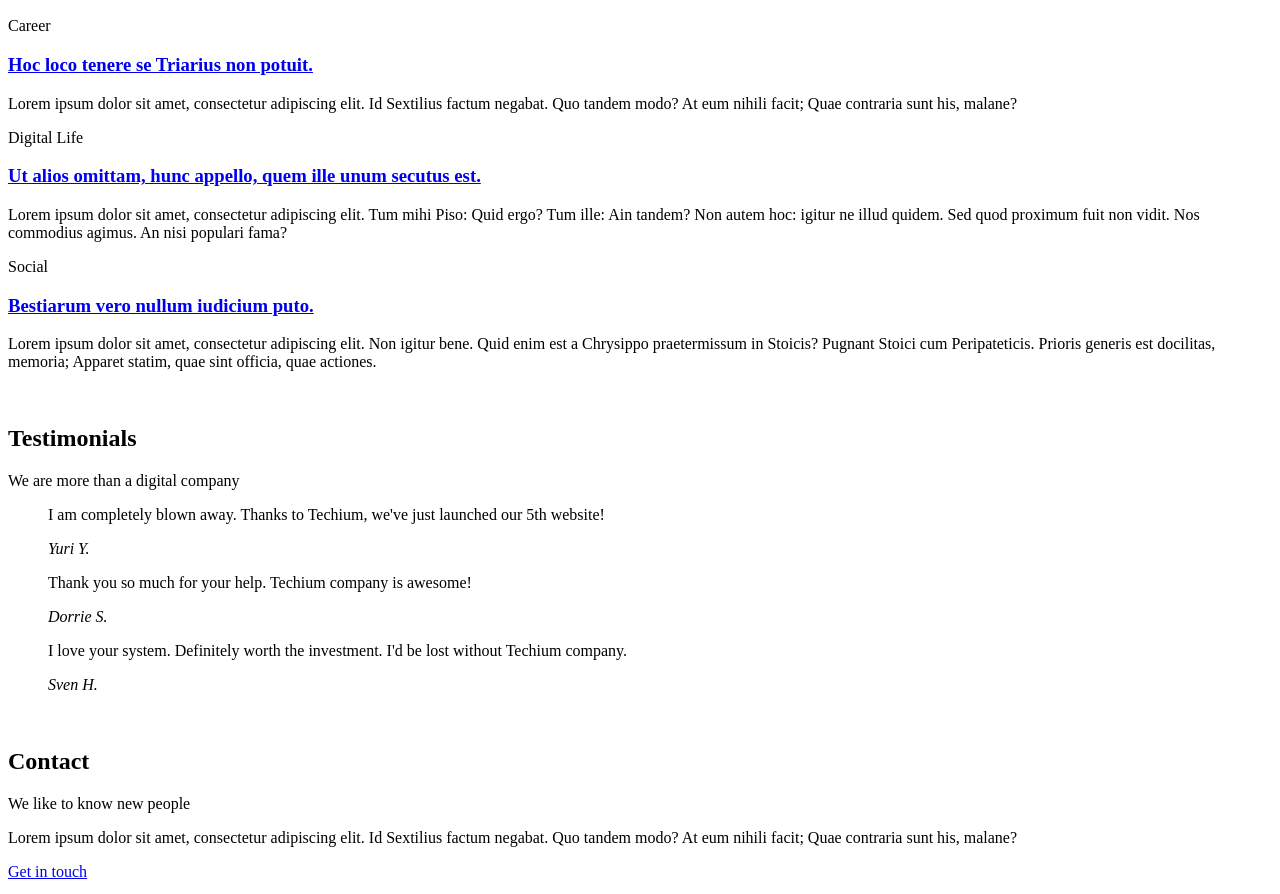
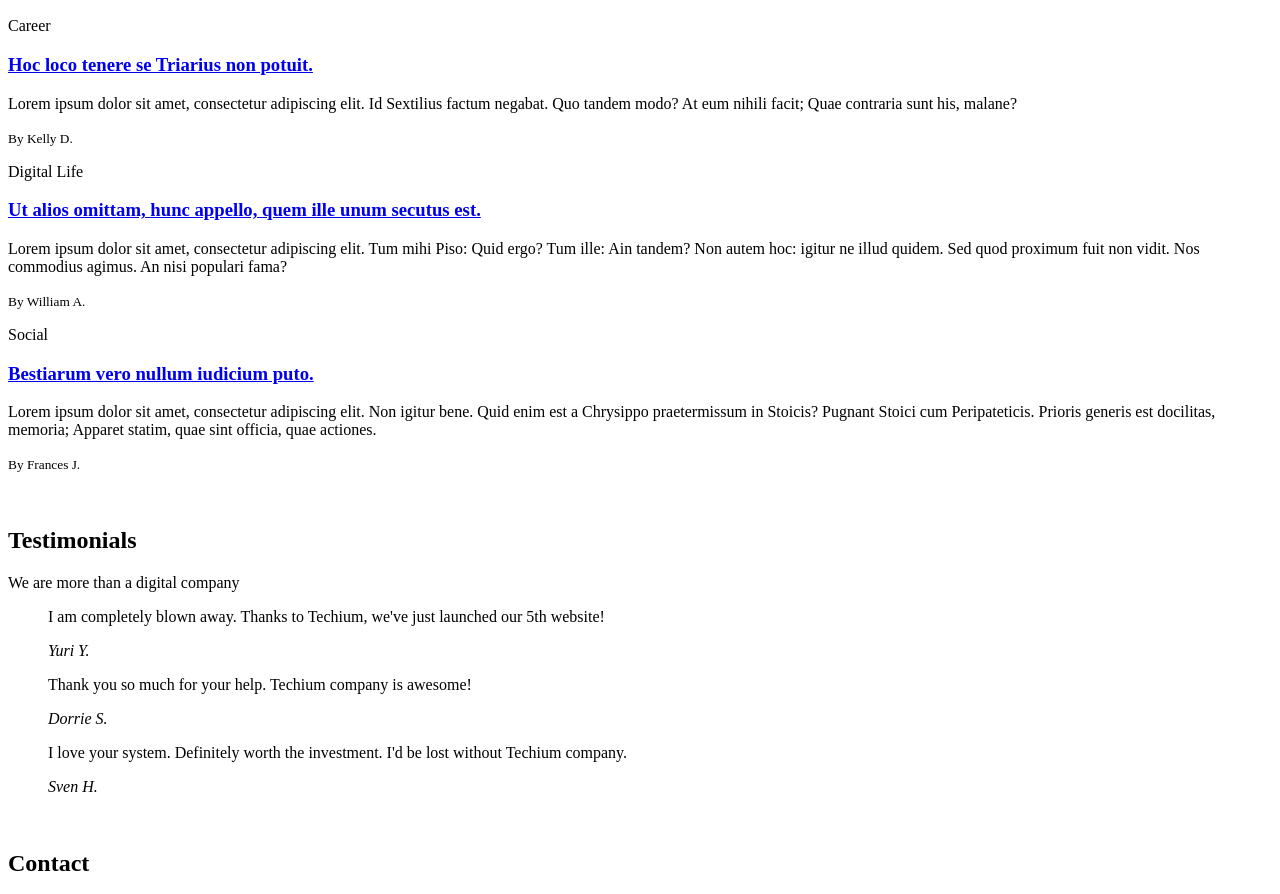
Before and after one commit to Ho2bes/holbertonschool-web_front_end, a plain HTML site: page html_advanced/31-index.html in a window 1280 px wide. Shown: the part 1449-2343 px from the top of the page. Drawn offline with Linux system fonts and the light colour scheme.

Commit message:
fix latest news section

```diff
--- a/html_advanced/31-index.html
+++ b/html_advanced/31-index.html
@@ -121,6 +121,7 @@
 								<a href="#">Hoc loco tenere se Triarius non potuit.</a>
 							</h3>
 							<p>Lorem ipsum dolor sit amet, consectetur adipiscing elit. Id Sextilius factum negabat. Quo tandem modo? At eum nihili facit; Quae contraria sunt his, malane?</p>
+							<p><small>By Kelly D.</small></p>
 						</article>
 						<article>
 							<p>Digital Life</p>
@@ -128,6 +129,7 @@
 								<a href="#">Ut alios omittam, hunc appello, quem ille unum secutus est.</a>
 							</h3>
 							<p>Lorem ipsum dolor sit amet, consectetur adipiscing elit. Tum mihi Piso: Quid ergo? Tum ille: Ain tandem? Non autem hoc: igitur ne illud quidem. Sed quod proximum fuit non vidit. Nos commodius agimus. An nisi populari fama?</p>
+							<p><small>By William A.</small></p>
 						</article>
 						<article>
 							<p>Social</p>
@@ -135,6 +137,7 @@
 								<a href="#">Bestiarum vero nullum iudicium puto.</a>
 							</h3>
 							<p>Lorem ipsum dolor sit amet, consectetur adipiscing elit. Non igitur bene. Quid enim est a Chrysippo praetermissum in Stoicis? Pugnant Stoici cum Peripateticis. Prioris generis est docilitas, memoria; Apparet statim, quae sint officia, quae actiones.</p>
+							<p><small>By Frances J.</small></p>
 						</article>
 					</div>
 				</div>
```
